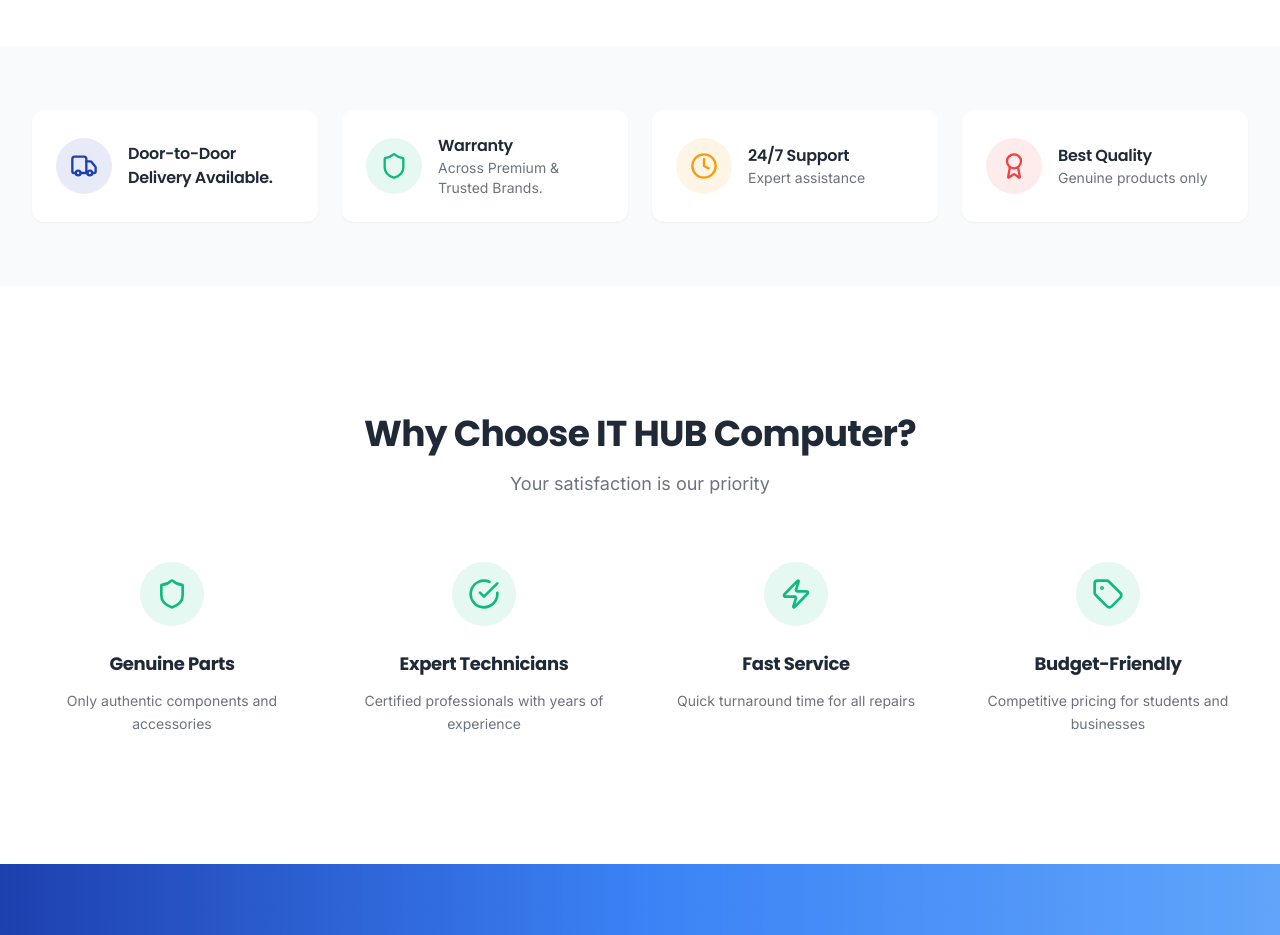
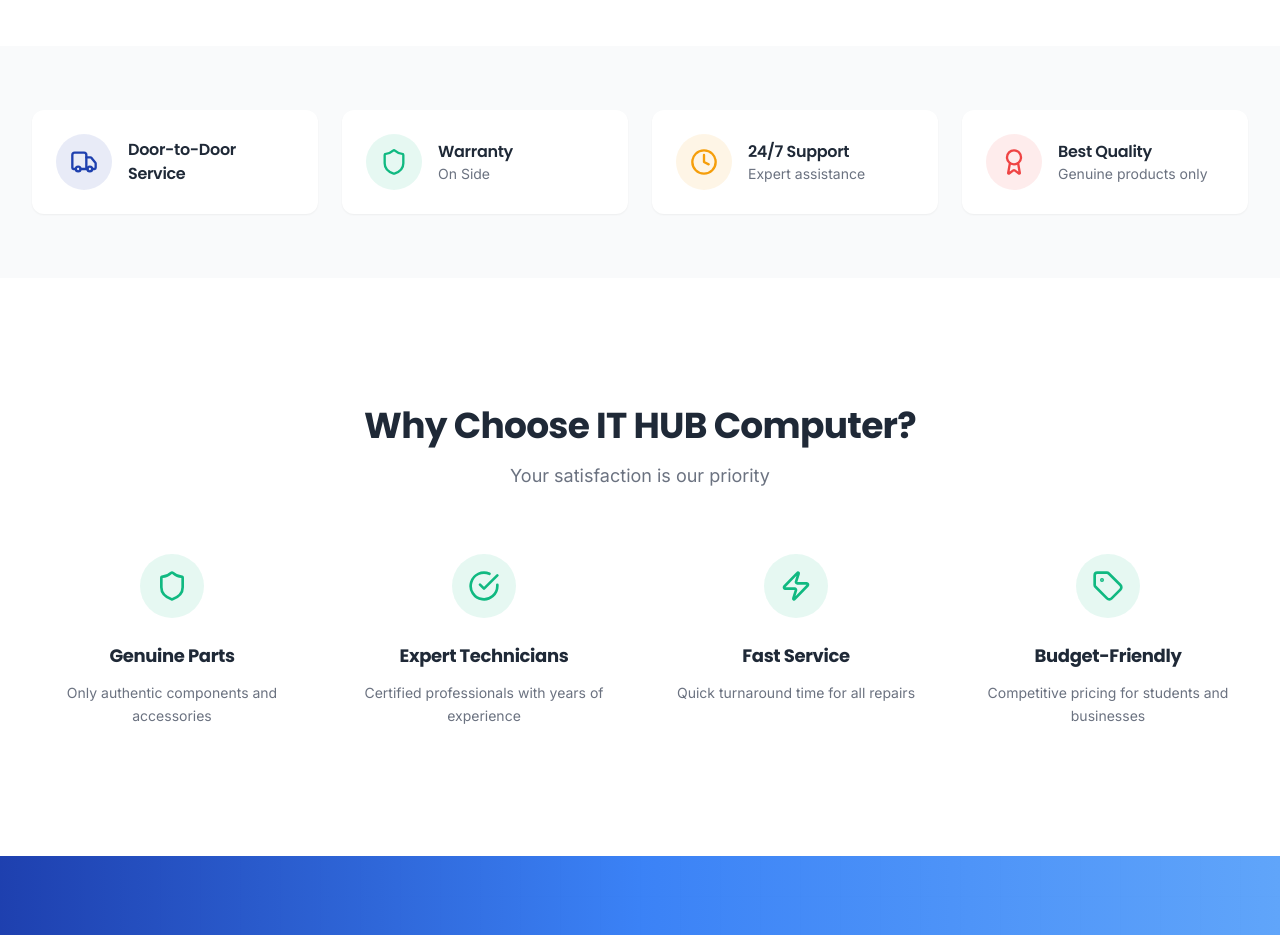
Before and after one commit to ravikmr0/ithubcomputer, a React (Vite) app: page / in a window 1280 px wide. Shown: the part 4160-5095 px from the top of the page. Built offline with nearby package versions, Linux system fonts and the light colour scheme.

Commit message:
Update HomePage.tsx

```diff
--- a/src/components/pages/HomePage.tsx
+++ b/src/components/pages/HomePage.tsx
@@ -852,7 +852,7 @@
                 <Truck className="w-7 h-7 text-[#1E40AF]" />
               </div>
               <div>
-                <h3 className="font-semibold text-[#1F2937]">Door-to-Door Delivery Available.</h3>
+                <h3 className="font-semibold text-[#1F2937]">Door-to-Door Service</h3>
                 <p className="text-sm text-[#6B7280]"></p>
               </div>
             </div>
@@ -862,7 +862,7 @@
               </div>
               <div>
                 <h3 className="font-semibold text-[#1F2937]">Warranty</h3>
-                <p className="text-sm text-[#6B7280]">Across Premium & Trusted Brands.</p>
+                <p className="text-sm text-[#6B7280]">On Side </p>
               </div>
             </div>
             <div className="flex items-center gap-4 p-6 bg-white rounded-xl shadow-sm">
```
